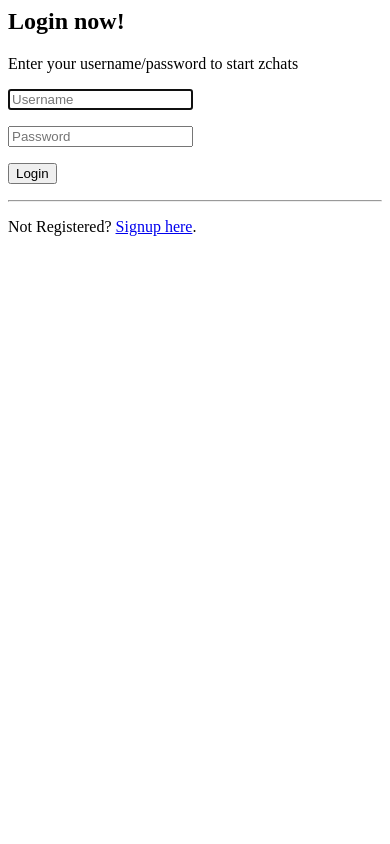
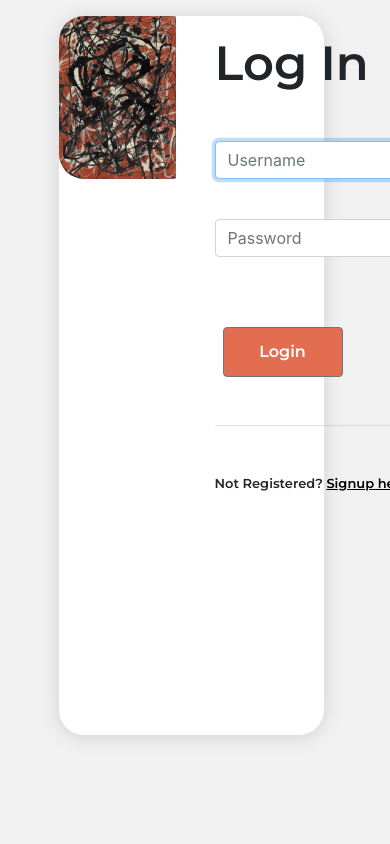
Before and after one commit to adarsh0016/chatapp-flask-socketio, a Flask app: page / in a window 390 px wide. Run offline with Flask 2, Linux system fonts and the light colour scheme; some libraries are stand-ins or nearby versions.

Commit message:
fixed a bug, when user logged in he was connected to the first room in the list. and styled login page(not responsive yet)

```diff
--- a/application.py
+++ b/application.py
@@ -36,8 +36,6 @@ def load_user(id):
 
 @app.route("/", methods=['GET', 'POST'])
 def login():
-    # resetting it to "". for better understamding peep chat.
-    room_name = ""
 
     login_form = LoginForm()
 
@@ -133,6 +131,11 @@ def leave_room__():
 
 @app.route("/logout", methods=['GET'])
 def logout():
+    global room_name
+
+    # resetting it to "". for better understamding peep chat.
+    room_name=""
+
     logout_user()
     flash('You have logged out successfully', 'success')
     return redirect(url_for('login'))
--- /dev/null
+++ b/static/styles/main.css
@@ -0,0 +1,90 @@
+@import url('https://fonts.googleapis.com/css2?family=Montserrat:ital,wght@0,600;1,400&display=swap');
+
+body{
+    margin:0;
+}
+
+.alert{
+    position: absolute;
+    margin-left: 60%;
+    width: 30%;
+    height: 8%;
+}
+
+.background{
+    background-color: rgb(241, 241, 241);
+      height: 100%;
+      position: absolute;
+      top: 0;
+      left: 0;
+      width: 100%;
+}
+
+.login_section{
+    margin-top: 4%;
+    margin-left: 15%;
+    background-color: rgb(255, 255, 255);
+    height: 85.2%;
+    width: 68%;
+    border-radius: 25px 25px 25px 25px;
+    box-shadow: 0 2px 20px 0 rgba(0, 0, 0, 0.13);
+}
+
+
+.image {
+    position: absolute;
+    border-radius: 25px 2px 2px 25px;
+    width: 30%
+
+}
+
+.heading{
+    font-family: 'montserrat', sans-serif;
+    font-size: 300%;
+    margin-bottom: 1em;
+}
+
+.form {
+    position: absolute;
+    margin-top: 5%;
+    margin-left: 40%;
+
+
+}
+
+.formError {
+    list-style-type:none;
+    padding:0px;
+    color: red;
+}
+
+.btn {
+    margin-top: 30px;
+    width: 120px !important;
+    height: 50px;
+    margin-left: 0.5em;
+    background-color:rgb(226, 109, 80) !important;
+    font-family: montserrat;
+
+
+}
+
+input[type='text'], input[type='password'] {
+   margin-bottom: 2.5em;
+   width: 20em;
+}
+
+.hr{
+    margin-top: 3em;
+    margin-bottom: 3em;
+}
+
+.bottom_msg{
+    font-family: montserrat;
+    font-size: small;
+}
+
+.link {
+    color: black;
+    text-decoration: underline;
+}
--- a/templates/login.html
+++ b/templates/login.html
@@ -4,15 +4,15 @@
 {% block title%}Login {% endblock %}
 
 {% block content %}
-    <h2>Login now!</h2>
-    <p>Enter your username/password to start zchats</p>
+    <div class="form">
+        <h2 class="heading">Log In</h2>
 
         <form action="{{url_for('login')}}" method="POST">
             {{ displayField(form.username, 'Username', autocomplete="off", autofocus=true) }}
             {{ displayField(form.password, 'Password') }}
 
-        <div>
-            {{ form.submit_button }}
+            <div class="form-group">
+                <input type="submit" value="Login" class="btn btn-secondary">
             </div>
 
             {{ form.csrf_token }}
@@ -20,9 +20,9 @@
         </form>
 
 
-    <hr>
+        <hr class="hr">
 
-    <p>Not Registered? <a href={{url_for('signin')}}>Signup here</a>.</p>
-
+        <p class="bottom_msg">Not Registered? <a href={{url_for('signin')}} class="link">Signup here</a>.</p>
+    </div>
 
 {% endblock %}
--- a/templates/prelogin-layout.html
+++ b/templates/prelogin-layout.html
@@ -1,15 +1,22 @@
 <html>
     <head>
         <meta charset='utf-8'>
+        <meta name="viewport" content="width=device-width, initial-scale-1, shrink-to-fit=no">
         <title>{% block title%}{% endblock %} - RChat</title>
+        <link rel="stylesheet" type="text/css" href="static\styles\main.css">
+        <link rel="stylesheet" href="https://stackpath.bootstrapcdn.com/bootstrap/4.1.3/css/bootstrap.min.css" integrity="sha384-MCw98/SFnGE8fJT3GXwEOngsV7Zt27NXFoaoApmYm81iuXoPkFOJwJ8ERdknLPMO" crossorigin="anonymous">
+        <script src="https://cdn.jsdelivr.net/npm/bootstrap@5.0.1/dist/js/bootstrap.bundle.min.js"></script>
     </head>
     <body>
+        <div class="background">
+            <div class="login_section">
+                <img src="static\images\poll.jpg" class="image">
                     <!--Flass message-->
                     {% with messages = get_flashed_messages(with_categories=true) %}
                         {% if messages %}
-
-                Category: {{ messages[0][0] }}
+                            <div class="alert alert-warning" role="alert">
                                 {{ messages[0][1] }}
+                            </div>
 
                         {% endif %}
                     {% endwith %}
@@ -18,5 +25,7 @@
                 {% block content %}
 
                 {% endblock %}
+            </div>
+        </div>
     </body>
 </html>
```
Also changed, not shown: templates/signin.html (+6 -4 lines), static/images/poll.jpg (added), static/images/poll_bw.jpg (added), 1 other file. Lines whose indentation alone changed are shown as unchanged.
